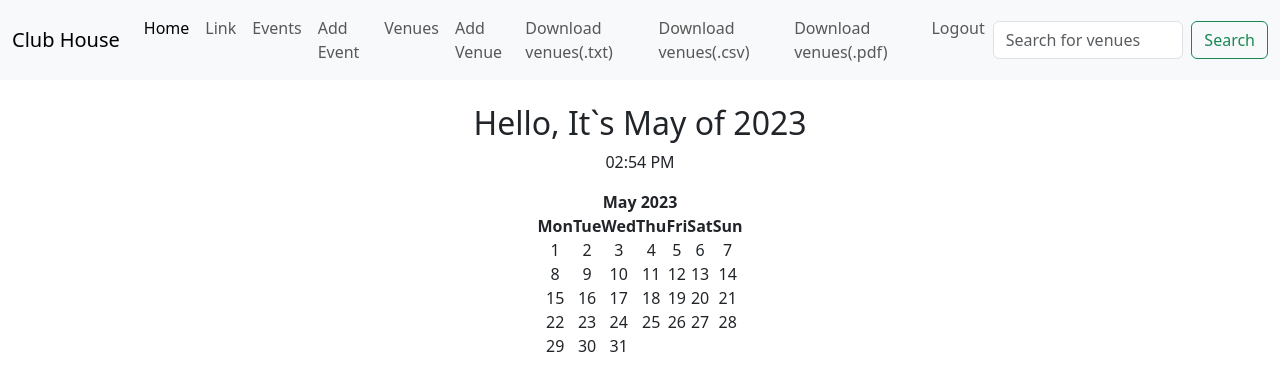
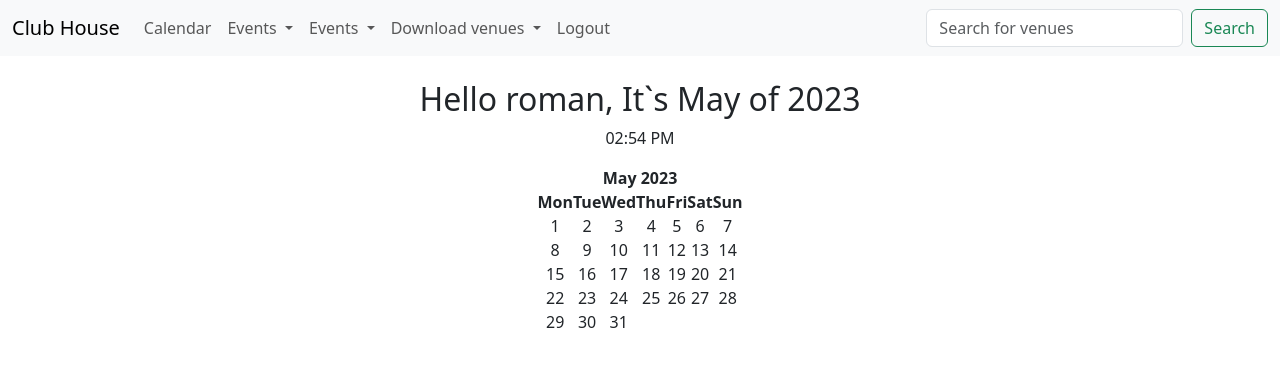
Before and after one commit to RomanNaumenko/club_house_project, a Django app: page /calendar/ in a window 1280 px wide. Shown: the top 391 px of the page. Run offline with Django 4.2, Linux system fonts and the light colour scheme; a user stored in the database is signed in.

Commit message:
Navbar major improvements. Calendar functionality increase. Minor changes of models and authentication and superuser`s checks implemented for some views.

```diff
--- a/calendario/views.py
+++ b/calendario/views.py
@@ -5,10 +5,13 @@ from datetime import datetime
 
 
 def calendar_specific(request, year=datetime.now().year, month=datetime.now().strftime("%B")):
-
+    username = None
+    if request.user.is_superuser:
+        username = request.user.get_username()
     month = month.capitalize()
     time = datetime.now().strftime('%I:%M %p')
     month_number = int(list(calendar.month_name).index(month))
     cal = HTMLCalendar().formatmonth(year, month_number)
-    context = {"year": year, "month": month, "month_number": month_number, "cal": cal, "time": time}
+    context = {"year": year, "month": month, "month_number": month_number, "cal": cal, "time": time,
+               "username": username}
     return render(request, 'calendar/calendar.html', context)
--- a/event/models.py
+++ b/event/models.py
@@ -5,6 +5,7 @@ from django.contrib.auth.models import User
 class ClubUser(models.Model):
     first_name = models.CharField('User name', max_length=100)
     last_name = models.CharField('User second name', max_length=100)
+    username = models.CharField('Username', max_length=100, unique=True, null=False)
     email = models.EmailField('Email of the User')
     phone = models.CharField('User phone number', max_length=12)
 
--- a/templates/base/navbar.html
+++ b/templates/base/navbar.html
@@ -6,36 +6,46 @@
     </button>
     <div class="collapse navbar-collapse" id="navbarSupportedContent">
       <ul class="navbar-nav me-auto mb-2 mb-lg-0">
-        <li class="nav-item">
-          <a class="nav-link active" aria-current="page" href="{% url 'home' %}">Home</a>
+         <li class="nav-item">
+          <a class="nav-link" href="{% url 'calendar_specific' %}">Calendar</a>
         </li>
-        <li class="nav-item">
-          <a class="nav-link" href="{% url 'events' %}">Link</a>
+        <li class="nav-item dropdown">
+          <a class="nav-link dropdown-toggle" href="#" id="navbarDropdownEvents" role="button" data-bs-toggle="dropdown" aria-expanded="false">
+            Events
+          </a>
+          <ul class="dropdown-menu" aria-labelledby="navbarDropdown">
+            <li><a class="dropdown-item" href="{% url 'events' %}">Events</a></li>
+            <li><hr class="dropdown-divider"></li>
+            <li><a class="dropdown-item" href="{% url 'add-event' %}">Add Event</a></li>
+          </ul>
+        </li>
+
+        <li class="nav-item dropdown">
+          <a class="nav-link dropdown-toggle" href="#" id="navbarDropdownVenues" role="button" data-bs-toggle="dropdown" aria-expanded="false">
+            Events
+          </a>
+          <ul class="dropdown-menu" aria-labelledby="navbarDropdown">
+            <li><a class="dropdown-item" href="{% url 'venues' %}">Venues</a></li>
+            <li><hr class="dropdown-divider"></li>
+            <li><a class="dropdown-item" href="{% url 'add-venue' %}">Add Venue</a></li>
+          </ul>
         </li>
 
 
           <li class="nav-item">
-          <a class="nav-link" href="{% url 'events' %}">Events</a>
+        <li class="nav-item dropdown">
+          <a class="nav-link dropdown-toggle" href="#" id="navbarDropdownDownload" role="button" data-bs-toggle="dropdown" aria-expanded="false">
+            Download venues
+          </a>
+          <ul class="dropdown-menu" aria-labelledby="navbarDropdown">
+            <li><a class="dropdown-item" href="{% url 'venue-txt-dwnld' %}">As text file</a></li>
+            <li><hr class="dropdown-divider"></li>
+            <li><a class="dropdown-item" href="{% url 'venue-csv-dwnld' %}">As csv file</a></li>
+            <li><hr class="dropdown-divider"></li>
+            <li><a class="dropdown-item" href="{% url 'venue-pdf-dwnld' %}">As pdf file</a></li>
+          </ul>
         </li>
-         <li class="nav-item">
-          <a class="nav-link" href="{% url 'add-event' %}">Add Event</a>
-        </li>
-        <li class="nav-item">
-          <a class="nav-link" href="{% url 'venues' %}">Venues</a>
-        </li>
-          <li class="nav-item">
-          <a class="nav-link" href="{% url 'add-venue' %}">Add Venue</a>
-        </li>
-        </li>
-          <li class="nav-item">
-          <a class="nav-link" href="{% url 'venue-txt-dwnld' %}">Download venues(.txt)</a>
-        </li>
-        <li class="nav-item">
-          <a class="nav-link" href="{% url 'venue-csv-dwnld' %}">Download venues(.csv)</a>
-        </li>
-        <li class="nav-item">
-          <a class="nav-link" href="{% url 'venue-pdf-dwnld' %}">Download venues(.pdf)</a>
-        </li>
+
         {% if user.is_authenticated %}
         <li class="nav-item">
           <a class="nav-link" href="{% url 'logout' %}">Logout</a>
--- a/templates/calendar/calendar.html
+++ b/templates/calendar/calendar.html
@@ -13,9 +13,11 @@
           }
 
     </style>
-
+    {% if username %}
+        <h2>Hello {{ username }}, It`s {{ month }} of {{ year }}</h2>
+    {% else %}
         <h2>Hello, It`s {{ month }} of {{ year }}</h2>
-
+    {% endif %}
         {% if time %}
             <p> {{ time }} </p>
         {% endif %}
```
Also changed, not shown: event/views.py (+75 -33 lines), templates/events/home.html (+18 -1 lines), db.sqlite3.
